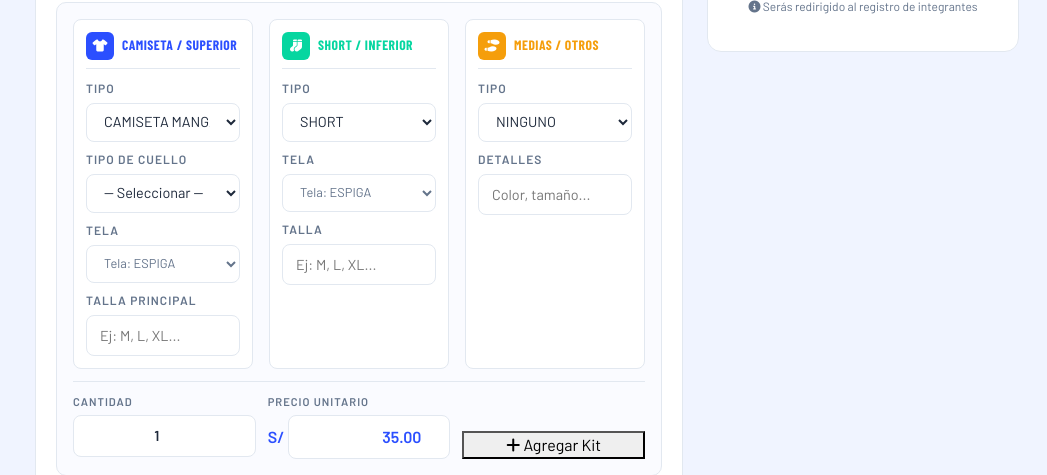
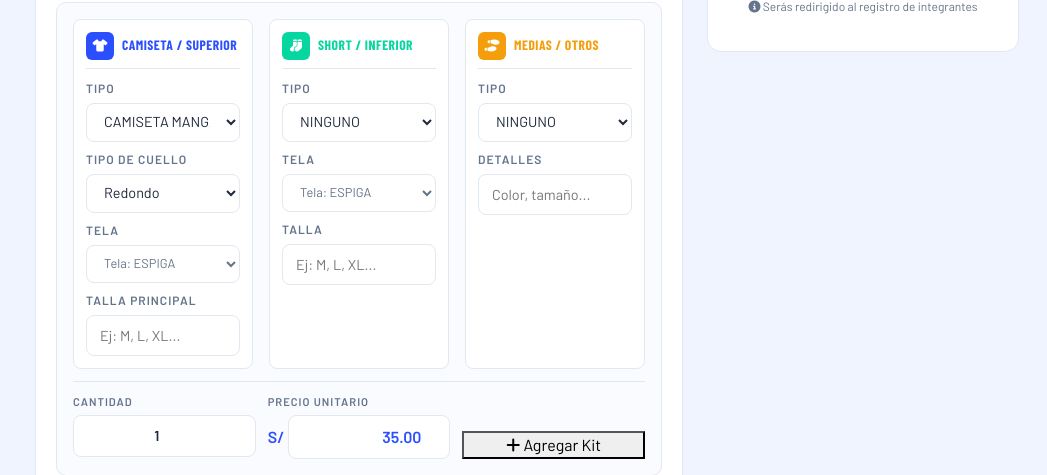
Before and after one commit to jhonrv1997/Vizengo_2, a PHP site: page /ingreso-pedido.php in a window 1280 px wide. Shown: the part 1017-1492 px from the top of the page, without its empty margins (233-1280 px from the left). Run offline with PHP 8.4, Linux system fonts and the light colour scheme; a user stored in the database is signed in; data comes from the database, SQL or seed files in the repository; some web fonts are replaced.

Commit message:
Add files via upload

```diff
--- a/ingreso-pedido.php
+++ b/ingreso-pedido.php
@@ -491,7 +491,7 @@ $fechaHoy = str_replace(array_keys($meses), array_values($meses), $fechaHoy);
                                             <label class="field-lbl">Tipo de Cuello</label>
                                             <select class="field-ctrl kit-camiseta-cuello" onchange="toggleOtros(this)">
                                                 <option value="">-- Seleccionar --</option>
-                                                <option>Redondo</option>
+                                                <option selected>Redondo</option>
                                                 <option>Redondo cruzado</option>
                                                 <option>Cuello chino</option>
                                                 <option>Cuello V</option>
@@ -535,8 +535,8 @@ $fechaHoy = str_replace(array_keys($meses), array_values($meses), $fechaHoy);
                                         <div class="field-group" style="margin-bottom:8px;">
                                             <label class="field-lbl">Tipo</label>
                                             <select class="field-ctrl kit-short-tipo" onchange="toggleOtros(this)">
-                                                <option value="NINGUNO">NINGUNO</option>
-                                                <option selected>SHORT</option>
+                                                <option selected value="NINGUNO">NINGUNO</option>
+                                                <option>SHORT</option>
                                                 <option>SNICKER</option>
                                                 <option>BASQUET</option>
                                                 <option>SHORT FALDA</option>
```
